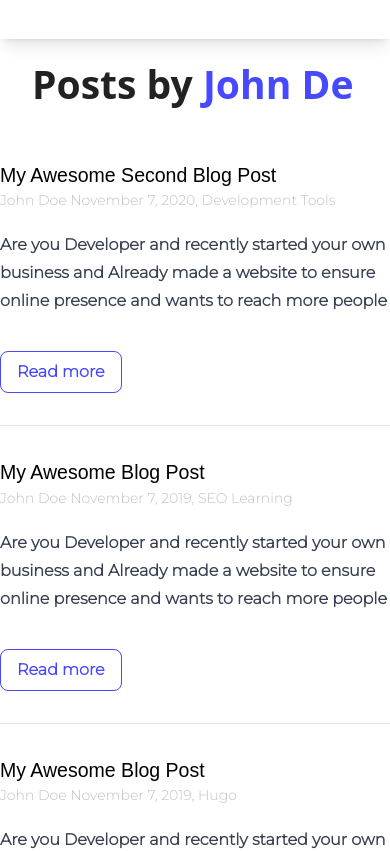
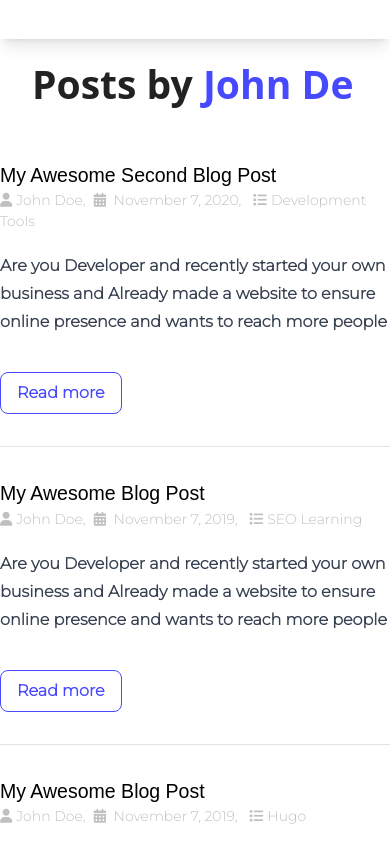
Before and after one commit to statichunt/northendlab-nextjs, a Next.js app: page /author/john-doe in a window 390 px wide. Shown: the part 940-1791 px from the top of the page. Built offline with nearby package versions, Linux system fonts and the light colour scheme; a web font is replaced by a local one.

Commit message:
solve review issue

```diff
--- a/components/Author/AuthorPost.js
+++ b/components/Author/AuthorPost.js
@@ -9,34 +9,31 @@ const AuthorPost = ({ posts }) => {
     <div className="w-full  shadow-lg">
       {posts.map((d) => (
         <div
-          className=" border-b border-borderColor py-8 md:w-11/12 mx-auto "
+          className="font-primary border-b border-borderColor py-8 md:w-11/12 mx-auto "
           key={d.slug}
         >
-          <Link
-            href={{
-              pathname: "/posts/[posts]",
-              query: { posts: d.slug },
-            }}
-          >
+          <Link href={`/posts/${d.slug}`}>
             <a>
-              <h3 className="title ">{d.frontmatter.title}</h3>
+              <h3 className="title">{d.frontmatter.title}</h3>
             </a>
           </Link>
           <p className="subTitle">
-            <Link
-              href={{
-                pathname: "/author/[author]",
-                query: {
-                  author: kebabCase(d.frontmatter.author),
-                },
-              }}
-            >
-              {d.frontmatter.author}
-            </Link>{" "}
-            {dateFormate(d.frontmatter.date)},{" "}
+            <Link href={`/author/${kebabCase(d.frontmatter.author)}`}>
+              <a className="mr-2">
+                <i className="fas fa-user pr-1"></i>
+                {d.frontmatter.author},
+              </a>
+            </Link>
+            <span className="mr-2">
+              <i className="fas fa-calendar-alt pr-1"></i>{" "}
+              {dateFormate(d.frontmatter.date)},
+            </span>{" "}
             {d.frontmatter.categories.map((c) => (
               <Link href={`/categories/${kebabCase(c)}`} key={c}>
-                <a className="mr-2">{`${c}`}</a>
+                <a className="mr-2">
+                  <i className="fas fa-list pr-1"></i>
+                  {`${c}`}
+                </a>
               </Link>
             ))}
           </p>
@@ -49,8 +46,8 @@ const AuthorPost = ({ posts }) => {
           ></div>
           <Link
             href={{
-              pathname: "/posts/[posts]",
-              query: { posts: d.slug },
+              pathname: `/posts/${d.slug}`,
+              query: d.slug,
             }}
           >
             <a className="postButton">Read more</a>
--- a/components/Banner/index.js
+++ b/components/Banner/index.js
@@ -7,7 +7,7 @@ const Banner = ({ bannerData }) => {
     <>
       <div className="w-full pb-10 sm:pb-0 h-h800 sm:h-h600  bg-bannerBg bg-no-repeat bg-cover relative  flex justify-center items-center">
         <div className="flex flex-wrap absolute bottom-0 w-full lg:w-2/3 mx-auto mb-10 sm:mb-0 ">
-          <div className="w-full md:w-1/3 sm:my-6 my-0 flex justify-center">
+          <div className="w-full md:w-1/3 sm:mt-6 my-0 flex justify-center">
             <Image
               src={bannerData.frontmatter.contentImage}
               alt="abc"
--- a/components/Blog/index.js
+++ b/components/Blog/index.js
@@ -26,12 +26,21 @@ const Blog = ({ posts, page, pagination }) => {
             </Link>
             <p className="subTitle">
               <Link href={`/author/${kebabCase(d.frontmatter.author)}`}>
-                <a>{d.frontmatter.author}</a>
+                <a className="mr-2">
+                  <i className="fas fa-user pr-1"></i>
+                  {d.frontmatter.author},
+                </a>
               </Link>
-              , {dateFormate(d.frontmatter.date)},{" "}
+              <span className="mr-2">
+                <i className="fas fa-calendar-alt pr-1"></i>{" "}
+                {dateFormate(d.frontmatter.date)},
+              </span>{" "}
               {d.frontmatter.categories.map((c) => (
                 <Link href={`/categories/${kebabCase(c)}`} key={c}>
-                  <a className="mr-2">{`${c}`}</a>
+                  <a className="mr-2">
+                    <i className="fas fa-list pr-1"></i>
+                    {`${c}`}
+                  </a>
                 </Link>
               ))}
             </p>
--- a/components/CallToAction/CallToAction.js
+++ b/components/CallToAction/CallToAction.js
@@ -1,4 +1,5 @@
 import Image from "next/image";
+import Link from "next/link";
 import React from "react";
 
 const CallToAction = ({ callToaction }) => {
@@ -20,9 +21,11 @@ const CallToAction = ({ callToaction }) => {
             {frontmatter.title}
           </h2>
           <p className="text-light">{frontmatter.excerpt}</p>
-          <a className="bg-primaryColor py-2 px-4 text-white text-base my-6 inline-block">
-            {frontmatter.button}
-          </a>
+          <Link href="#">
+            <a className="bg-primaryColor py-2 px-4 text-white text-base my-6 inline-block rounded-lg">
+              {frontmatter.button}
+            </a>
+          </Link>
         </div>
       </div>
     </div>
--- a/components/Category/Category.js
+++ b/components/Category/Category.js
@@ -11,11 +11,11 @@ const Category = ({ posts, category }) => {
   }, []);
 
   return (
-    <div className="w-full lg:w-1/2 mx-auto">
+    <div className="w-full lg:w-2/3 mx-auto">
       <h2 className="heading  xsm:px-8">
         Posts related to <span className="text-primaryColor">{category}</span>
       </h2>
-      <div className="w-full  shadow-lg px-8 sm:p-8">
+      <div className="contentContainer">
         {post.map((d) => (
           <div
             className="font-primary border-b border-borderColor py-8 md:w-11/12 mx-auto "
@@ -28,12 +28,21 @@ const Category = ({ posts, category }) => {
             </Link>
             <p className="subTitle">
               <Link href={`/author/${kebabCase(d.frontmatter.author)}`}>
-                <a>{d.frontmatter.author}</a>
+                <a className="mr-2">
+                  <i className="fas fa-user pr-1"></i>
+                  {d.frontmatter.author},
+                </a>
               </Link>
-              , {dateFormate(d.frontmatter.date)},{" "}
+              <span className="mr-2">
+                <i className="fas fa-calendar-alt pr-1"></i>{" "}
+                {dateFormate(d.frontmatter.date)},
+              </span>{" "}
               {d.frontmatter.categories.map((c) => (
                 <Link href={`/categories/${kebabCase(c)}`} key={c}>
-                  <a className="mr-2">{`${c}`}</a>
+                  <a className="mr-2">
+                    <i className="fas fa-list pr-1"></i>
+                    {`${c}`}
+                  </a>
                 </Link>
               ))}
             </p>
--- a/components/Footer/Footer.js
+++ b/components/Footer/Footer.js
@@ -13,7 +13,7 @@ const Footer = () => {
 
   return (
     <div className="container mx-auto text-center border-t border-borderColor mt-8">
-      <footer className=" contentContainer">
+      <footer className=" xl:w-2/3 w-full px-2 sm:px-8 mx-auto">
         <div className="flex lg:justify-between mt-4 flex-col lg:flex-row justify-center items-center'">
           <div className="mx-auto lg:mx-px flex lg:justify-start justify-center items-center my-6 lg:w-1/3 w-full">
             {" "}
--- a/components/Header/Header.js
+++ b/components/Header/Header.js
@@ -64,7 +64,7 @@ const Header = ({ navbar, isOpen, toggle, isFixed, blog }) => {
         ) : (
           <nav
             className={
-              "flex justify-between items-center w-full px-2 xsm:px-8 xl:w-2/3 mx-auto "
+              "flex justify-between items-center w-full px-2 xsm:px-8 xl:w-3/4 mx-auto "
             }
           >
             <Link href="/">
--- a/components/Search/Search.js
+++ b/components/Search/Search.js
@@ -45,12 +45,21 @@ const Search = ({ showSearchPosts }) => {
             </Link>
             <p className="subTitle">
               <Link href={`/author/${kebabCase(d.frontmatter.author)}`}>
-                <a>{d.frontmatter.author}</a>
+                <a className="mr-2">
+                  <i className="fas fa-user pr-1"></i>
+                  {d.frontmatter.author},
+                </a>
               </Link>
-              , {dateFormate(d.frontmatter.date)},{" "}
+              <span className="mr-2">
+                <i className="fas fa-calendar-alt pr-1"></i>{" "}
+                {dateFormate(d.frontmatter.date)},
+              </span>{" "}
               {d.frontmatter.categories.map((c) => (
                 <Link href={`/categories/${kebabCase(c)}`} key={c}>
-                  <a className="mr-2">{`${c}`}</a>
+                  <a className="mr-2">
+                    <i className="fas fa-list pr-1"></i>
+                    {`${c}`}
+                  </a>
                 </Link>
               ))}
             </p>
--- a/styles/globals.css
+++ b/styles/globals.css
@@ -7,7 +7,7 @@
     @apply w-full  py-8 mx-auto;
   }
   .contentContainer {
-    @apply xl:w-2/3 w-full px-2 sm:px-8 mx-auto  shadow-md shadow-light;
+    @apply xl:w-2/3 w-full px-2 sm:px-8 mx-auto md:mt-32 mt-20 shadow-md shadow-light;
   }
   .heading {
     @apply my-4 sm:my-8  text-h2_sm sm:text-h2 text-center font-primary text-dark font-bold;
@@ -16,7 +16,7 @@
     @apply px-8 py-4 my-4 border border-borderColor outline-none text-textColor;
   }
   .subMenu {
-    @apply uppercase py-2 px-3 absolute w-60 border-dark  bg-white shadow-dark/80 shadow-md font-primary z-10 -left-5;
+    @apply uppercase py-2 px-3 absolute w-60 border-dark  bg-white shadow-light text-textColor shadow-md font-secondary z-10 -left-5;
   }
   .greeting {
     @apply font-primary text-h1_sm xl:text-h1 text-dark;
@@ -28,7 +28,7 @@
     @apply text-textLight mb-4 font-secondary font-normal sm:font-semibold sm:text-base text-small;
   }
   .postButton {
-    @apply font-secondary text-primaryColor border py-2 px-4 rounded-lg font-bold border-primaryColor inline-block mt-4;
+    @apply font-secondary text-primaryColor border py-2 px-4 rounded-lg font-bold border-primaryColor inline-block mt-4 hover:bg-primaryColor hover:text-white;
   }
 
   .paginationActive {
```
